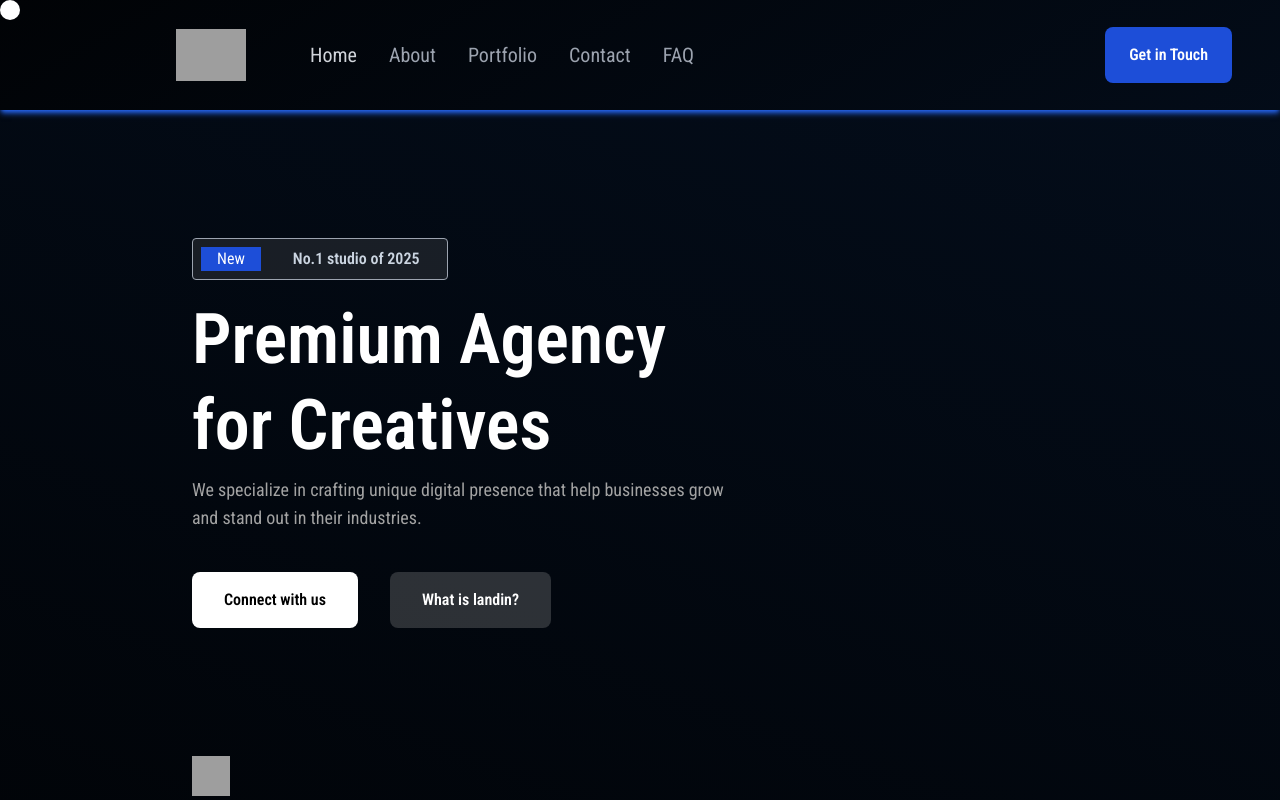
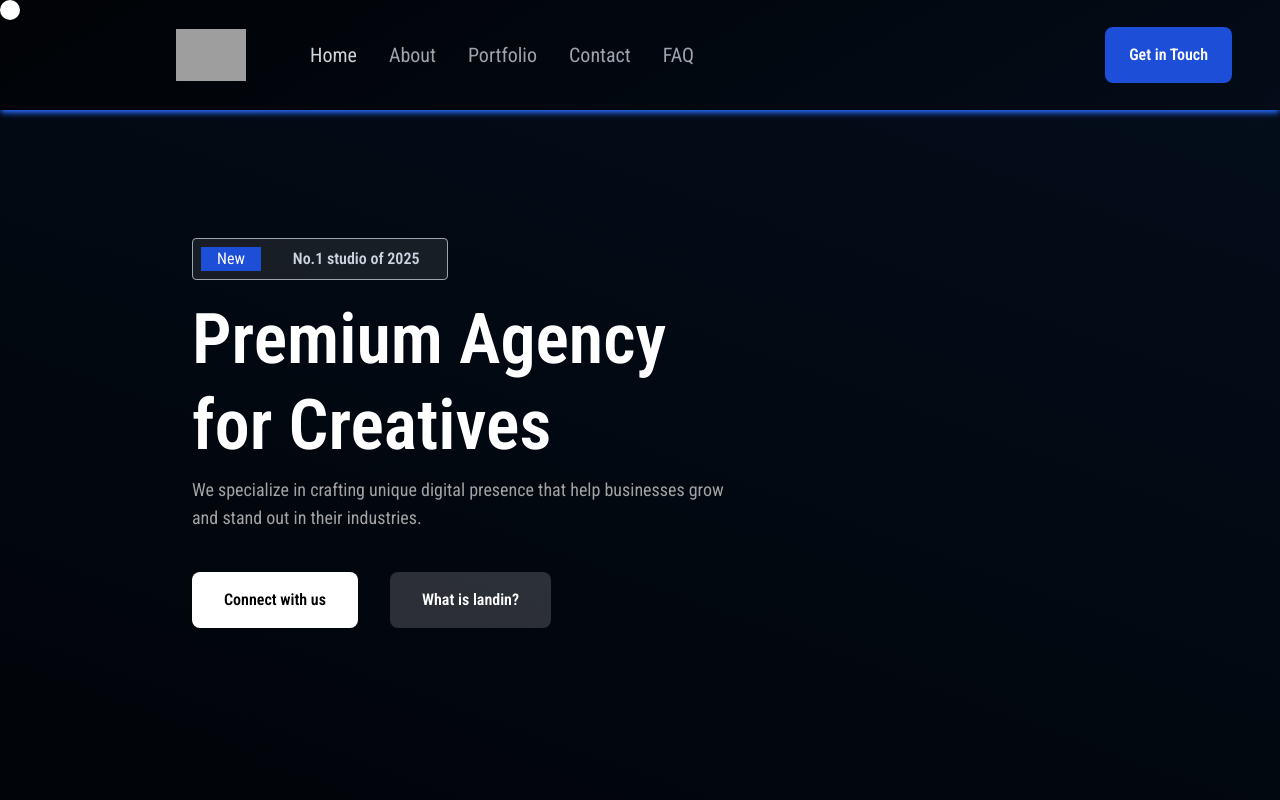
Before and after one commit to HuziiDev/Landin-Agency_website, a React (Vite) app in the folder frontend/: page / in a window 1280 px wide. Shown: the top 800 px of the page. Built offline with nearby package versions, Linux system fonts and the light colour scheme; grey boxes are pictures that could not be loaded.

Commit message:
hero animation

```diff
--- a/frontend/src/components/Hero.jsx
+++ b/frontend/src/components/Hero.jsx
@@ -17,73 +17,71 @@ const Hero = () => {
       }}
       className="h-[750px]  md:max-h-screen bg-black"
     >
-      <div className="flex flex-col text-white px-6 sm:px-12 md:px-24 lg:px-36 xl:px-48">
+      <motion.div
+      initial={{opacity:0}}
+            animate={{opacity:1}}
+             transition={{duration:1,ease:"anticipate" }}
+       className="flex flex-col text-white px-6 sm:px-12 md:px-24 lg:px-36 xl:px-48">
         {/* New Tag */}
         <div className="flex w-64 sm:w-64 bg-neutral-500/20 border border-gray-400 mt-16 sm:mt-32 rounded p-2 gap-4 sm:gap-8">
-          <button className=" text-sm sm:text-base bg-blue-700 px-3 sm:px-4">New</button>
+          <motion.button
+
+           className=" text-sm sm:text-base bg-blue-700 px-3 sm:px-4">New</motion.button>
           <p className="text-sm sm:text-base font-semibold text-slate-300">
             No.1 studio of 2025
           </p>
         </div>
 
         {/* Hero Content */}
-        <div className="flex flex-col gap-4 mt-6">
-          <h1 className="text-white text-4xl sm:text-5xl md:text-[70px] font-semibold">
+        <motion.div className="flex flex-col gap-4 mt-6">
+          <motion.h1
+           initial={{opacity:0}}
+           animate={{opacity:1}}
+           transition={{duration:1.5,ease:"linear" }}
+           className="text-white text-4xl sm:text-5xl md:text-[70px] font-semibold">
             Premium Agency
-          </h1>
-          <h1 className="text-white text-4xl sm:text-5xl md:text-[70px] font-semibold">
+          </motion.h1>
+          <motion.h1
+          initial={{opacity:0}}
+           animate={{opacity:1}}
+           transition={{duration:1.5,ease:"linear" }}
+           className="text-white text-4xl sm:text-5xl md:text-[70px] font-semibold">
             for Creatives
-          </h1>
-          <p className="text-sm sm:text-base md:text-lg w-full md:w-[70%] lg:w-[60%] text-neutral-400">
+          </motion.h1>
+          <motion.p
+           initial={{opacity:0}}
+           animate={{opacity:1}}
+           transition={{duration:2,ease:"backIn" }}
+          className="text-sm sm:text-base md:text-lg w-full md:w-[70%] lg:w-[60%] text-neutral-400">
             We specialize in crafting unique digital presence that help businesses grow and
             stand out in their industries.
-          </p>
+          </motion.p>
 
           {/* Buttons */}
           <div className="flex flex-col sm:flex-row gap-4 sm:gap-8">
-            <button className="bg-white rounded-lg font-semibold px-6 sm:px-8 py-3 sm:py-4 text-black mt-4 sm:mt-6">
+            <motion.button
+              initial={{opacity:0}}
+            animate={{opacity:1}}
+             transition={{duration:2,ease:"anticipate" }}
+             className="bg-white rounded-lg font-semibold px-6 sm:px-8 py-3 sm:py-4 text-black mt-4 sm:mt-6">
               Connect with us
-            </button>
-            <button className="bg-neutral-300/20 rounded-lg font-semibold px-6 sm:px-8 py-3 sm:py-4 text-white mt-4 sm:mt-6">
+            </motion.button>
+            <motion.button
+             initial={{opacity:0}}
+            animate={{opacity:1}}
+             transition={{duration:2,ease:"anticipate" }}
+             className="bg-neutral-300/20 rounded-lg font-semibold px-6 sm:px-8 py-3 sm:py-4 text-white mt-4 sm:mt-6">
               What is landin?
-            </button>
+            </motion.button>
           </div>
-        </div>
+        </motion.div>
 
         <div className="mt-32 overflow-hidden w-full md:w-[60%] ">
 
-  <motion.div
-    className="flex gap-8"
-    initial={{ x: 0 }}
-    animate={{ x: ["0%", "-100%"] }}
-    transition={{
-      duration: 20, // Adjust the duration as needed
-      repeat: Infinity, // Infinite repeat
-      ease: "linear",
-    }}
-  >
-    {/* First set of logos */}
-    <img
-      src="https://framerusercontent.com/images/5Hr06xe33iekloyBybSHJa4e8.svg"
-      alt="Company Logo 1"
-      className="h-10 object-contain"
-    />
-    <img
-      src="https://framerusercontent.com/images/5Hr06xe33iekloyBybSHJa4e8.svg"
-      alt="Company Logo 2"
-      className="h-10 object-contain"
-    />
-    <img
-      src="https://framerusercontent.com/images/5Hr06xe33iekloyBybSHJa4e8.svg"
-      alt="Company Logo 3"
-      className="h-10 object-contain"
-    />
 
-
-  </motion.div>
 </div>
 
-      </div>
+      </motion.div>
     </motion.div>
   );
 };
--- a/frontend/src/components/Marquee.jsx
+++ b/frontend/src/components/Marquee.jsx
@@ -8,17 +8,17 @@ const Marquee = () => {
             initial={{x:0}}
             animate={{x:'-100%'}}
             transition={{ease:'linear', repeat: Infinity, duration: 5}}
-             className='text-[17vw] leading-none font-semibold uppercase -mb-20 pt-10  whitespace-nowrap '>We are Landin</motion.h1>
+             className='text-[17vw] leading-none font-semibold uppercase -mb-[7vw] pb-10 md:pb-20   whitespace-nowrap '>We are Landin</motion.h1>
             <motion.h1
             initial={{x:0}}
             animate={{x:'-100%'}}
             transition={{ease:'linear', repeat: Infinity, duration: 5}}
-             className='text-[17vw] leading-none font-semibold uppercase -mb-20 pt-10  whitespace-nowrap '>We are Landin</motion.h1>
+             className='text-[17vw] leading-none font-semibold uppercase -mb-[7vw] pb-10 md:pb-20    whitespace-nowrap '>We are Landin</motion.h1>
             <motion.h1
             initial={{x:0}}
             animate={{x:'-100%'}}
             transition={{ease:'linear', repeat: Infinity, duration: 5}}
-             className='text-[17vw] leading-none font-semibold uppercase -mb-20 pt-10 pb-20  whitespace-nowrap '>We are Landin</motion.h1>
+             className='text-[17vw] leading-none font-semibold uppercase -mb-[7vw] pb-10 md:pb-20  whitespace-nowrap '>We are Landin</motion.h1>
 
         </div>
     </div>
```
